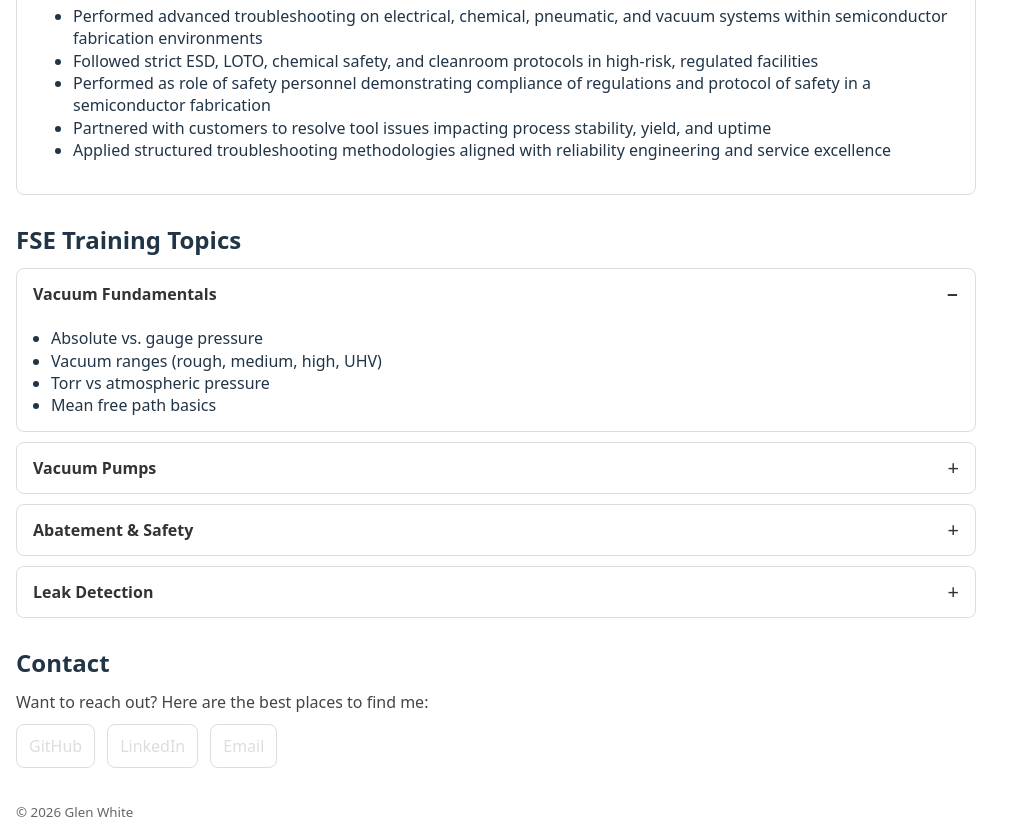
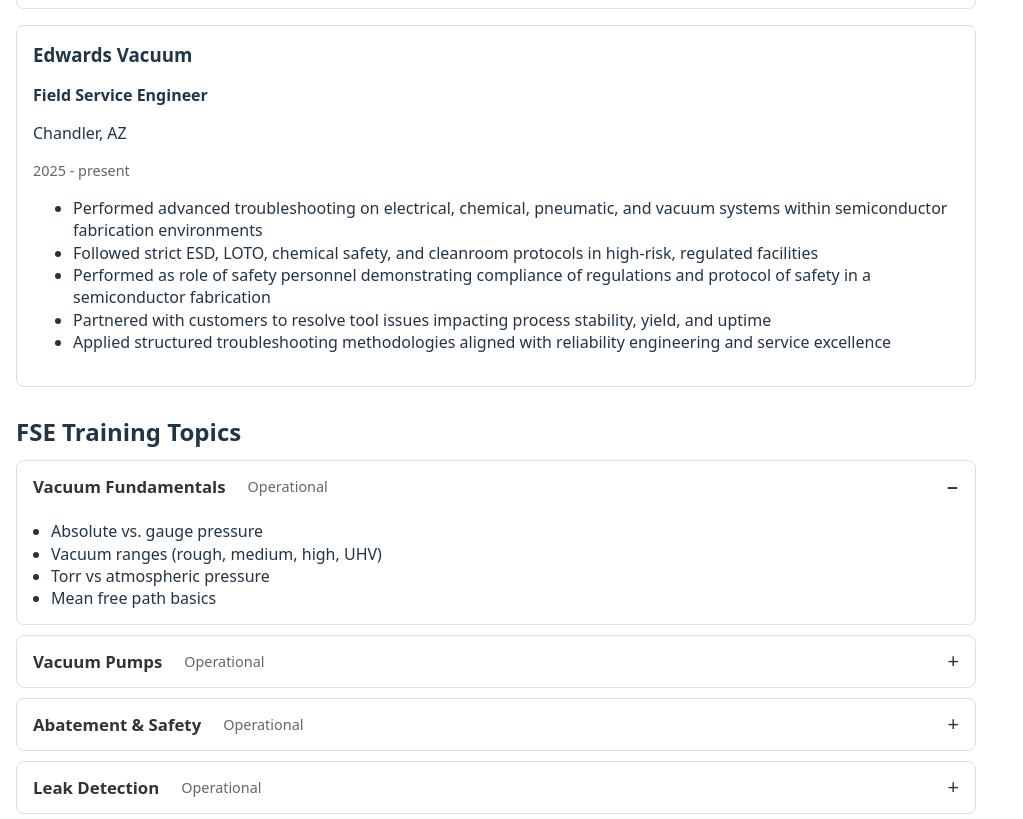
Before and after one commit to GlenWhiteII/aws-fullstack-resume-site, a React (Vite) app: page / in a window 1280 px wide. Shown: the part 1460-2279 px from the top of the page, without its empty margins (0-1023 px from the left). Built offline with nearby package versions, Linux system fonts and the light colour scheme.

Commit message:
feat: added level of knowledge on each accordion topic

```diff
--- a/src/App.css
+++ b/src/App.css
@@ -78,12 +78,28 @@
 .acc-header:hover {
   background: #fafafa;
 }
+.acc-title-row {
+  display: flex;
+  align-items: center;
+  gap: 10px;
+  flex-wrap: nowrap;
+  min-width: 0;
+}
 
 .acc-title {
-  font-weight: 600;
+  font-size: 1.05rem;
+  font-weight: 700;
   color: #333;
+  white-space: nowrap;
+  overflow: hidden;
+  text-overflow: ellipsis;
+  min-width: 0;
 }
-
+.acc-level {
+  margin-left: 12px;
+  font-size: 0.9rem;
+  color: #666;
+}
 .acc-icon {
   font-size: 1.25rem;
   line-height: 1;
@@ -126,6 +142,7 @@
 
 .nav a:hover {
   background: #fafafa;
+  color: #000;
 }
 
 .contact-text {
@@ -149,6 +166,7 @@
 
 .contact-links a:hover {
   background: #fafafa;
+  color: #000;
 }
 
 /* Mobile */
--- a/src/components/Contact.jsx
+++ b/src/components/Contact.jsx
@@ -23,6 +23,7 @@
         </a>
         <a href="mailto:iiglen.white@gmail.com">Email</a>
       </div>
+      <p className="phone-text">Phone: (715) 207-4624</p>
     </div>
   );
 }
--- a/src/components/TrainingAccordion.jsx
+++ b/src/components/TrainingAccordion.jsx
@@ -1,11 +1,14 @@
 import { useState } from "react";
 import { trainingTopics } from "../data/trainingTopics";
 
-function AccordionItem({ title, items, isOpen, onToggle }) {
+function AccordionItem({ title, level, items, isOpen, onToggle }) {
   return (
     <div className="acc-item">
       <button className="acc-header" onClick={onToggle} type="button">
-        <span className="acc-title">{title}</span>
+        <div className="acc-title-row">
+          <span className="acc-title">{title}</span>
+          {level && <span className="acc-level">{level}</span>}
+        </div>
         <span className="acc-icon" aria-hidden="true">
           {isOpen ? "−" : "+"}
         </span>
@@ -37,6 +40,7 @@
         <AccordionItem
           key={topic.title}
           title={topic.title}
+          level={topic.level}
           items={topic.items}
           isOpen={openIndex === index}
           onToggle={() => toggle(index)}
--- a/src/components/WorkHistory.jsx
+++ b/src/components/WorkHistory.jsx
@@ -9,6 +9,7 @@
           <p>
             <strong>{job.role}</strong>
           </p>
+          <p>{job.location}</p>
           <p className="dates">{job.dates}</p>
 
           <ul>
--- a/src/data/trainingTopics.js
+++ b/src/data/trainingTopics.js
@@ -1,6 +1,7 @@
 export const trainingTopics = [
   {
     title: "Vacuum Fundamentals",
+    level: "Operational",
     items: [
       "Absolute vs. gauge pressure",
       "Vacuum ranges (rough, medium, high, UHV)",
@@ -10,6 +11,7 @@
   },
   {
     title: "Vacuum Pumps",
+    level: "Operational",
     items: [
       "Rotary vane / dry pumps (concepts)",
       "Roots blowers (concepts)",
@@ -19,6 +21,7 @@
   },
   {
     title: "Abatement & Safety",
+    level: "Operational",
     items: [
       "Hazardous gases in semiconductor environments",
       "Ultraviolet abatement overview",
@@ -28,6 +31,7 @@
   },
   {
     title: "Leak Detection",
+    level: "Operational",
     items: [
       "Helium leak detection process (overview)",
       "Gross vs fine leak concepts",
```
Also changed, not shown: list.txt (added), old_training_accordion.txt (added).
